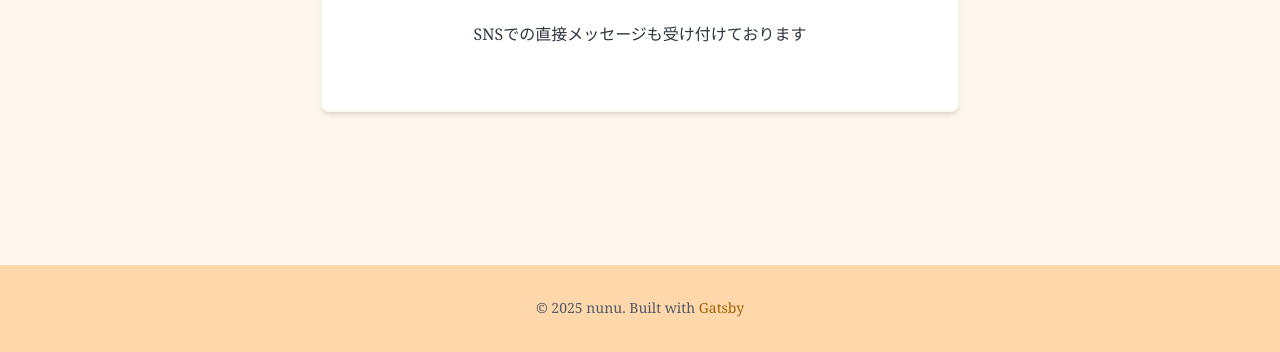
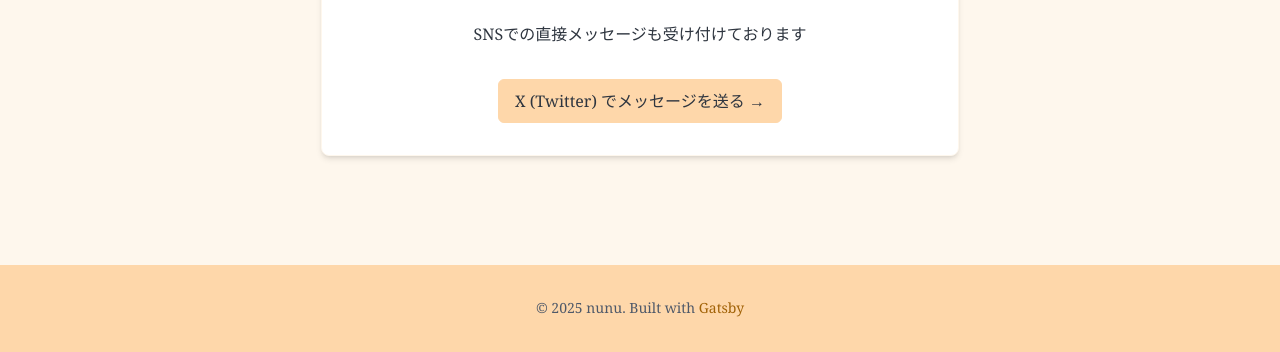
Before and after one commit to nu114/wakaran, a Gatsby site: page /contact in a window 1280 px wide. Shown: the part 448-800 px from the top of the page. Built offline with nearby package versions, Linux system fonts and the light colour scheme; Gatsby itself is replaced by a stand-in of ours; some packages are replaced by stand-ins of ours.

Commit message:
fix: X link

```diff
--- a/gatsby-config.js
+++ b/gatsby-config.js
@@ -22,7 +22,7 @@ module.exports = {
     description: `A starter blog demonstrating what Gatsby can do.`,
     siteUrl: `https://gatsbystarterblogsource.gatsbyjs.io/`,
     social: {
-      twitter: `kylemathews`,
+      twitter: `owen_alone`,
     },
   },
   plugins: [
--- a/src/components/atoms/Bio/Bio.tsx
+++ b/src/components/atoms/Bio/Bio.tsx
@@ -1,6 +1,5 @@
 import * as React from 'react';
 import { useStaticQuery, graphql } from 'gatsby';
-import { StaticImage } from 'gatsby-plugin-image';
 
 interface BioData {
   site: {
@@ -42,7 +41,7 @@ export const Bio: React.FC = () => {
         <p>
           Written by
           {` `}
-          <a href={`https://x.com/owen_alone}`}>
+          <a href={`https://x.com/${social?.twitter || 'owen_alone'}`}>
             {author.name}
           </a>
         </p>
--- a/src/pages/contact.tsx
+++ b/src/pages/contact.tsx
@@ -1,9 +1,24 @@
 import React from 'react';
-import { PageProps } from 'gatsby';
+import { PageProps, useStaticQuery, graphql } from 'gatsby';
 import { Layout } from '../components/templates/Layout';
 import { SEO } from '../components/atoms/SEO';
 import { Heading } from '../components/atoms/Heading';
+
 const ContactPage: React.FC<PageProps> = () => {
+  const data = useStaticQuery(graphql`
+    query ContactQuery {
+      site {
+        siteMetadata {
+          social {
+            twitter
+          }
+        }
+      }
+    }
+  `);
+
+  const twitter = data.site.siteMetadata?.social?.twitter;
+
   return (
     <Layout>
       <div className="contact-page">
@@ -26,6 +41,16 @@ const ContactPage: React.FC<PageProps> = () => {
               </p>
               <div className="construction-details">
                 <p>SNSでの直接メッセージも受け付けております</p>
+                {twitter && (
+                  <a
+                    href={`https://x.com/${twitter}`}
+                    target="_blank"
+                    rel="noopener noreferrer"
+                    className="social-link"
+                  >
+                    X (Twitter) でメッセージを送る →
+                  </a>
+                )}
               </div>
             </div>
           </div>
```
